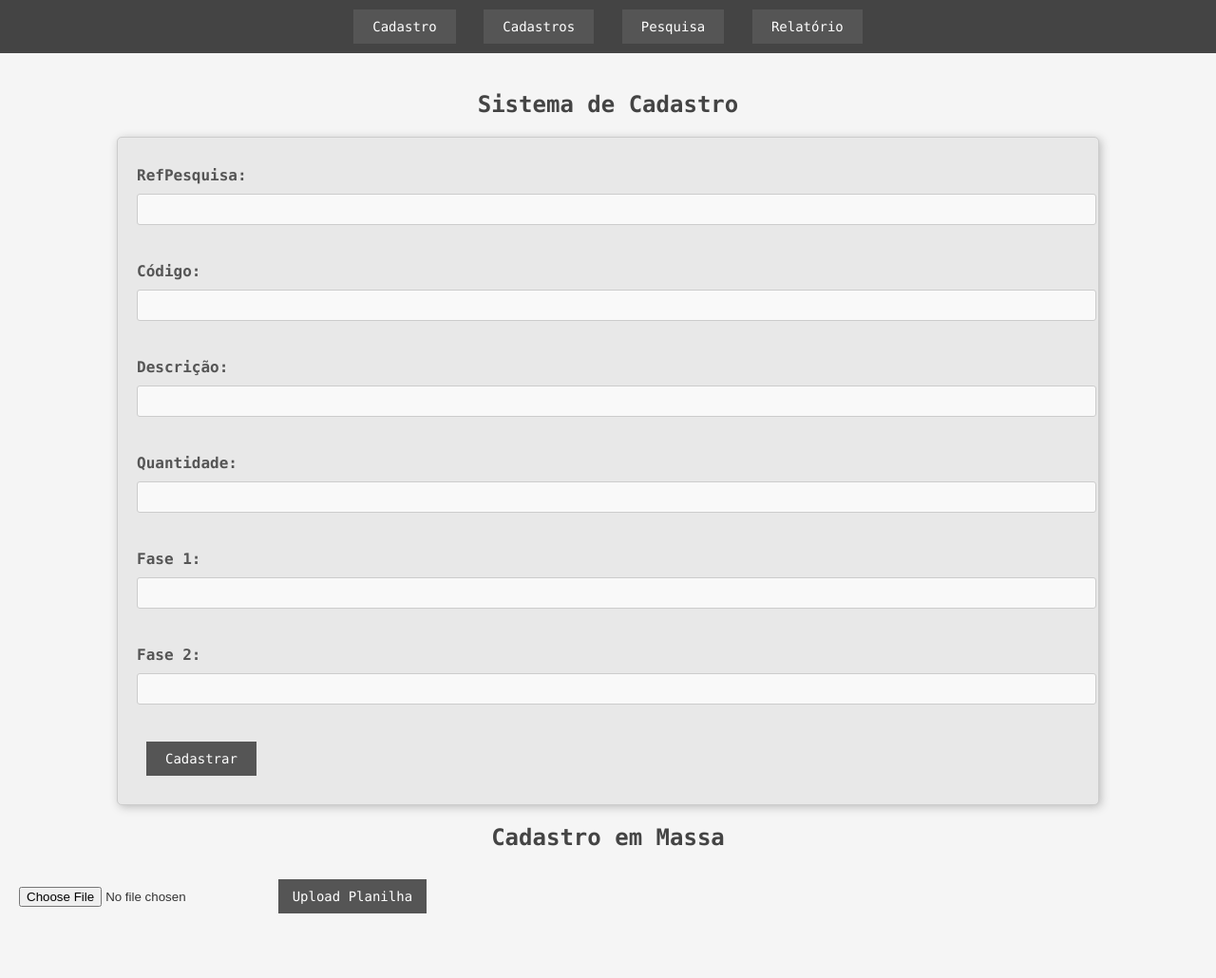
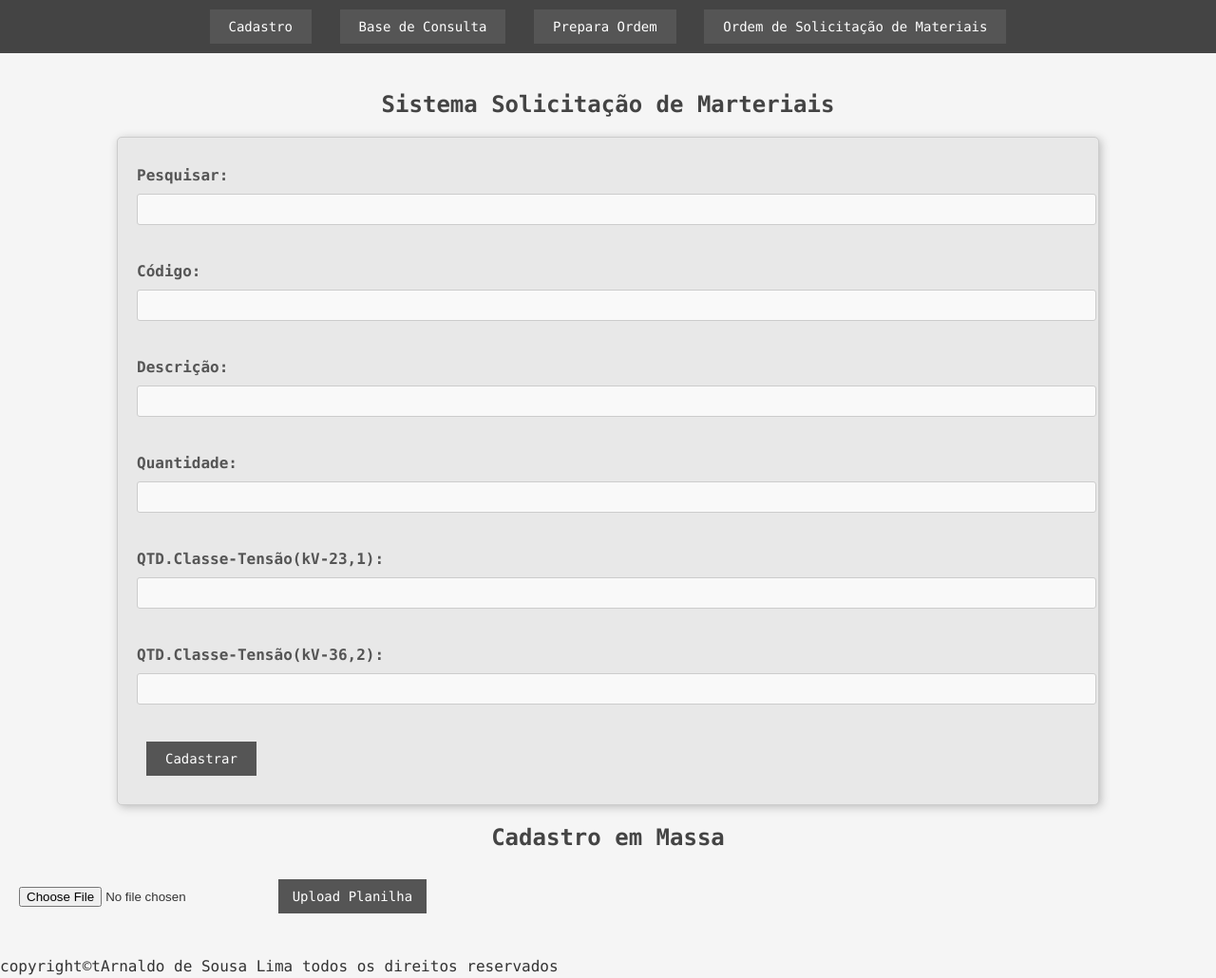
Before and after one commit to Atec7/Tratamento-de-projetos---piloto, a plain HTML site: page index.html in a window 1280 px wide. Shown: the whole page at 95% size. Before the commit the page ends 992 px from the top, so only its background shows below. Drawn offline with Linux system fonts and the light colour scheme.

Commit message:
Update index.html

```diff
--- a/index.html
+++ b/index.html
@@ -3,21 +3,21 @@
 <head>
     <meta charset="UTF-8">
     <meta name="viewport" content="width=device-width, initial-scale=1.0">
-    <title>Sistema de Cadastro</title>
+    <title>Sistema Solicitação de Marteriais</title>
     <link rel="stylesheet" href="styles.css">
 </head>
 <body>
     <nav>
         <button onclick="mostrarSeção('cadastro')">Cadastro</button>
-        <button onclick="mostrarSeção('cadastros')">Cadastros</button>
-        <button onclick="mostrarSeção('pesquisa')">Pesquisa</button>
-        <button onclick="abrirRelatorio()">Relatório</button>
+        <button onclick="mostrarSeção('cadastros')">Base de Consulta</button>
+        <button onclick="mostrarSeção('pesquisa')">Prepara Ordem</button>
+        <button onclick="abrirRelatorio()">Ordem de Solicitação de Materiais</button>
     </nav>
 
     <section id="cadastro" class="seção">
-        <h1>Sistema de Cadastro</h1>
+        <h1>Sistema Solicitação de Marteriais</h1>
         <form id="cadastroForm">
-            <label for="refPesquisa">RefPesquisa:</label>
+            <label for="refPesquisa">Pesquisar:</label>
             <input type="text" id="refPesquisa" name="refPesquisa" required><br><br>
 
             <label for="codigo">Código:</label>
@@ -29,10 +29,10 @@
             <label for="quantidade">Quantidade:</label>
             <input type="number" id="quantidade" name="quantidade" required><br><br>
 
-            <label for="fase1">Fase 1:</label>
+            <label for="fase1">QTD.Classe-Tensão(kV-23,1):</label>
             <input type="text" id="fase1" name="fase1" required><br><br>
 
-            <label for="fase2">Fase 2:</label>
+            <label for="fase2">QTD.Classe-Tensão(kV-36,2):</label>
             <input type="text" id="fase2" name="fase2" required><br><br>
 
             <button type="button" onclick="cadastrar()">Cadastrar</button>
@@ -52,8 +52,8 @@
                     <th>Código</th>
                     <th>Descrição</th>
                     <th>Quantidade</th>
-                    <th>Fase 1</th>
-                    <th>Fase 2</th>
+                    <th>QTD.Classe-Tensão(kV-23,1)</th>
+                    <th>QTD.Classe-Tensão(kV-36,2)</th>
                     <th>Ações</th>
                 </tr>
             </thead>
@@ -67,9 +67,9 @@
         <form id="pesquisaForm">
             <label for="pesquisaRefPesquisa">RefPesquisa:</label>
             <input type="text" id="pesquisaRefPesquisa" name="pesquisaRefPesquisa" required>
-            <label for="fase1Checkbox">Fase 1:</label>
+            <label for="fase1Checkbox">QTD.Classe-Tensão(kV-23,1):</label>
             <input type="checkbox" id="fase1Checkbox" name="fase1Checkbox">
-            <label for="fase2Checkbox">Fase 2:</label>
+            <label for="fase2Checkbox">QTD.Classe-Tensão(kV-36,2):</label>
             <input type="checkbox" id="fase2Checkbox" name="fase2Checkbox">
             <button type="button" onclick="pesquisar()">Pesquisar</button>
         </form>
@@ -82,13 +82,13 @@
                     <th>Código</th>
                     <th>Descrição</th>
                     <th>Quantidade</th>
-                    <th>Fase</th>
+                    <th>QTD.Classe-Tensão(kV)</th>
                 </tr>
             </thead>
             <tbody>
             </tbody>
         </table>
-        <button type="button" onclick="gerarRelatorio()">Gerar Relatório</button>
+        <button type="button" onclick="gerarRelatorio()">Gerar Ordem</button>
     </section>
 
     <div id="notification" class="notification"></div>
@@ -96,4 +96,6 @@
     <script src="script.js"></script>
     <script src="https://cdnjs.cloudflare.com/ajax/libs/xlsx/0.17.1/xlsx.full.min.js"></script>
 </body>
+<p>copyright©tArnaldo de Sousa Lima todos os direitos reservados</p>
+
 </html>
```
